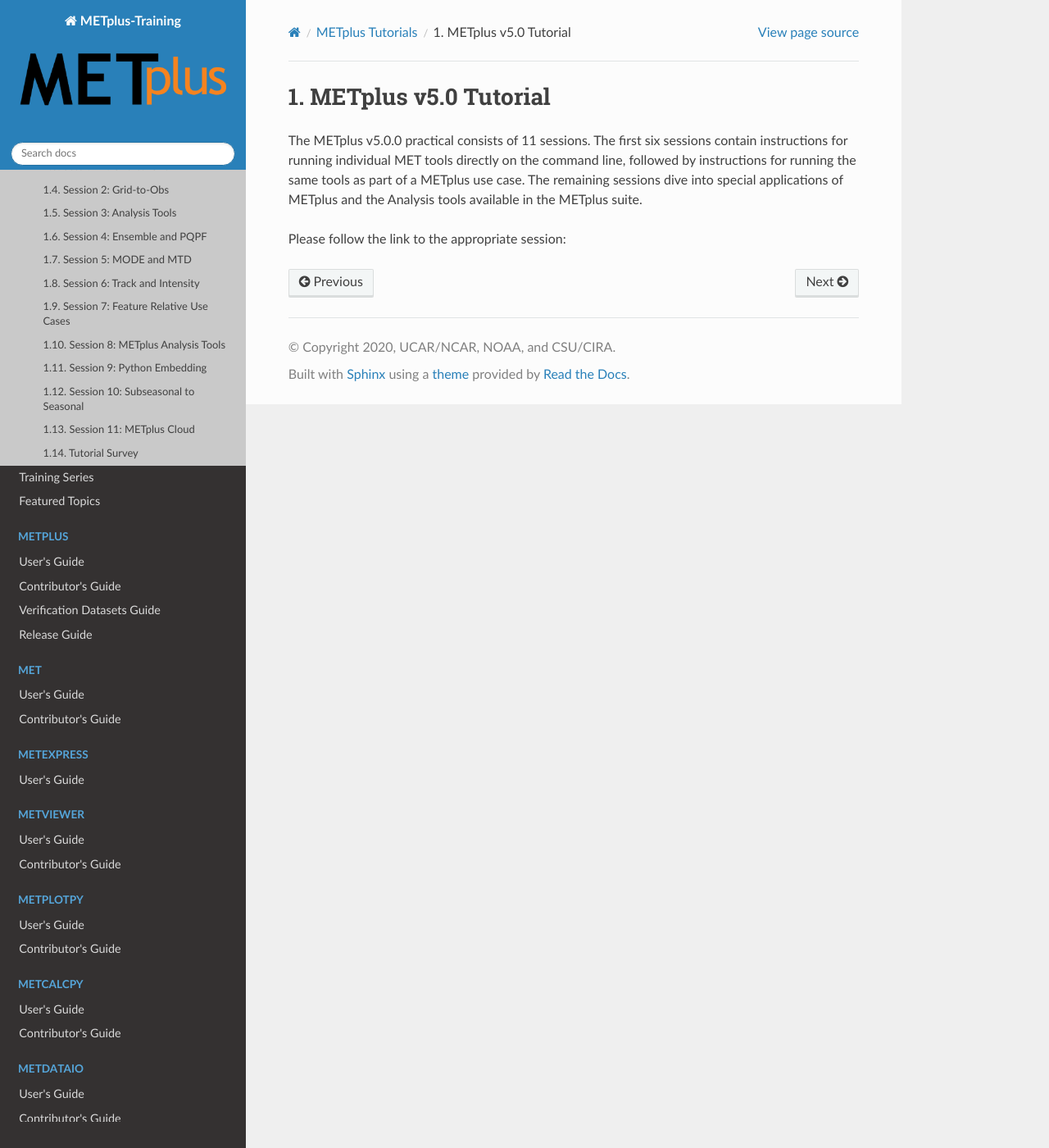
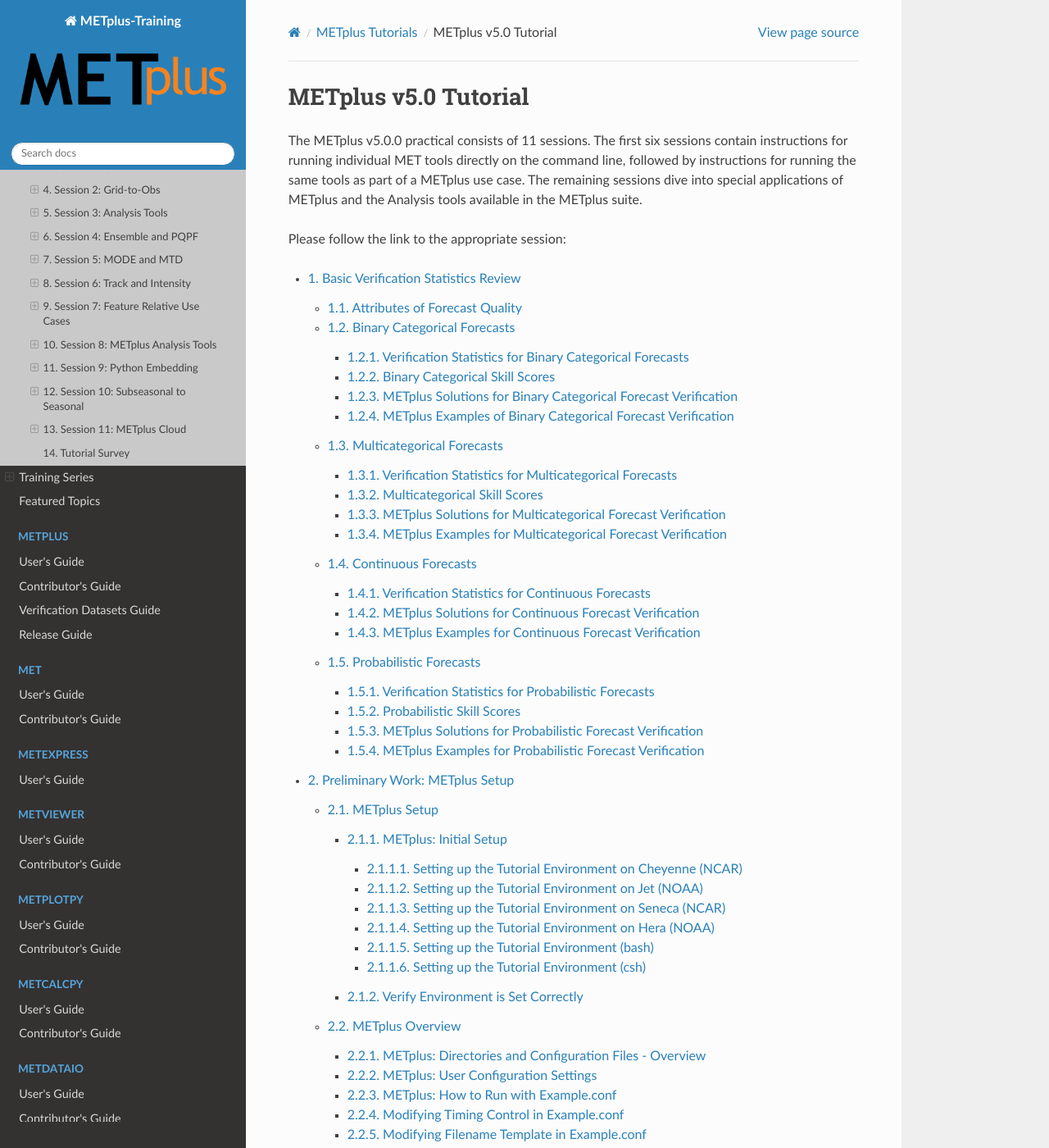
Before and after one commit to dtcenter/METplus-Training, a Sphinx documentation site: the page built from docs/Tutorial/v5.0/index.rst, in a window 1280 px wide and 1400 px high. Shown: the whole window at 82% size. Built offline with Sphinx 7.4.7 and the Read the Docs theme 3.1.0, drawn with Linux system fonts in a browser that asks for light colours; some of the changed text lies outside the part shown.

Commit message:
Per #69, modifications for deeper menu depth

```diff
--- a/docs/Tutorial/index.rst
+++ b/docs/Tutorial/index.rst
@@ -17,9 +17,7 @@
 Select the appropriate version to get started.
 
 .. toctree::
-   :titlesonly:
    :maxdepth: 6
-   :numbered:
 
    v5.0/index
 
--- a/docs/Tutorial/v5.0/Session_3_Analysis_Tools.rst
+++ b/docs/Tutorial/v5.0/Session_3_Analysis_Tools.rst
@@ -265,7 +265,7 @@
 
 
 
-Run on Point-Stat output
+Run on Point-Stat Output
 ^^^^^^^^^^^^^^^^^^^^^^^^
 
 .. note::
--- a/docs/Tutorial/v5.0/index.rst
+++ b/docs/Tutorial/v5.0/index.rst
@@ -13,9 +13,8 @@
 
 
 .. toctree::
-   :titlesonly:
+   :maxdepth: 5
    :numbered:
-   :hidden:
 
    Basic_Verification_Statistics_Review
    Preliminary_work_METplus_setup
--- a/docs/conf.py
+++ b/docs/conf.py
@@ -98,6 +98,22 @@
 # of the sidebar.
 html_logo = os.path.join('_static','METplus_logo.png')
 
+# For Read the Docs themes (sphinx_rtd_theme)
+html_theme_options = {
+    'navigation_depth': 6,
+    'collapse_navigation': False,
+    'sticky_navigation': True,
+    'includehidden': True,
+}
+
+# Also set the global TOC depth
+html_sidebars = {
+    '**': ['localtoc.html', 'relations.html', 'sourcelink.html', 'searchbox.html']
+}
+
+# This ensures deep nesting is preserved
+html_theme_options['globaltoc_maxdepth'] = 5
+
 # -- Intersphinx control -----------------------------------------------------
 intersphinx_mapping = {'numpy':("https://docs.scipy.org/doc/numpy/", None)}
 
--- a/docs/index.rst
+++ b/docs/index.rst
@@ -32,6 +32,7 @@
 
 .. toctree::
    :hidden:
+   :maxdepth: 7
    :caption: Training
 
    Tutorial/index
```
